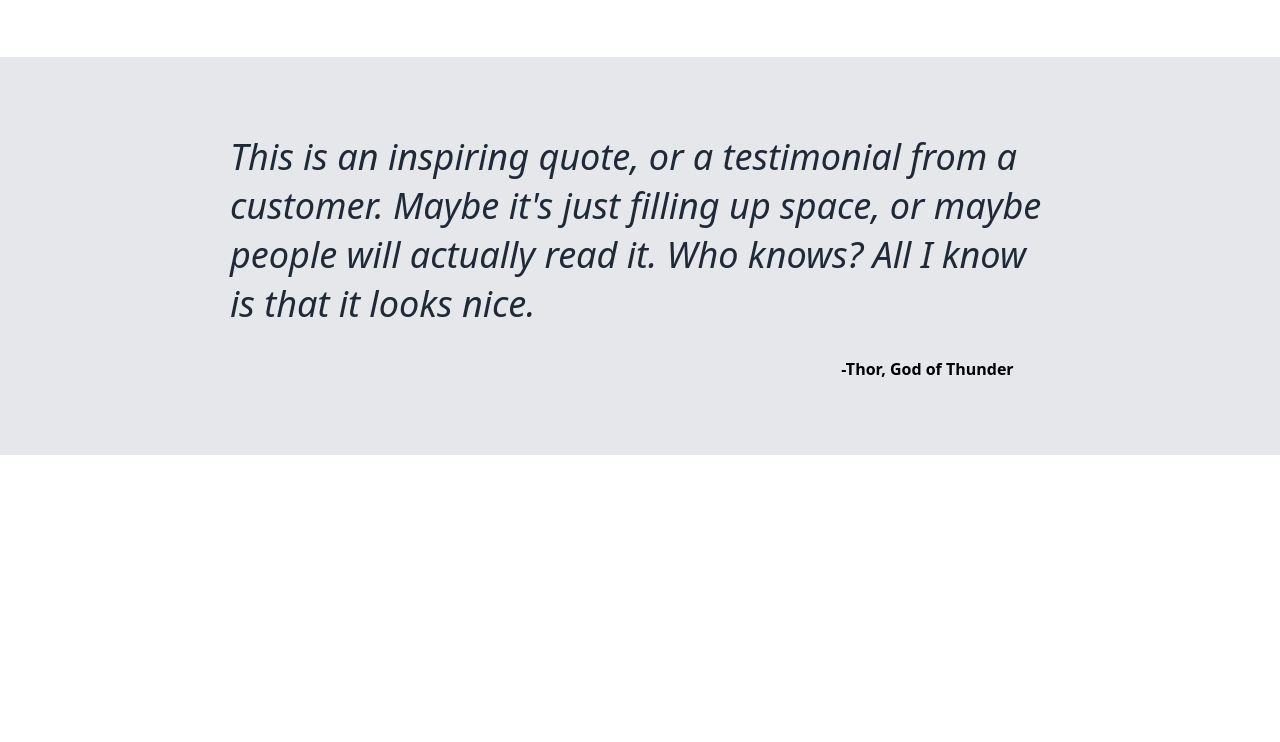
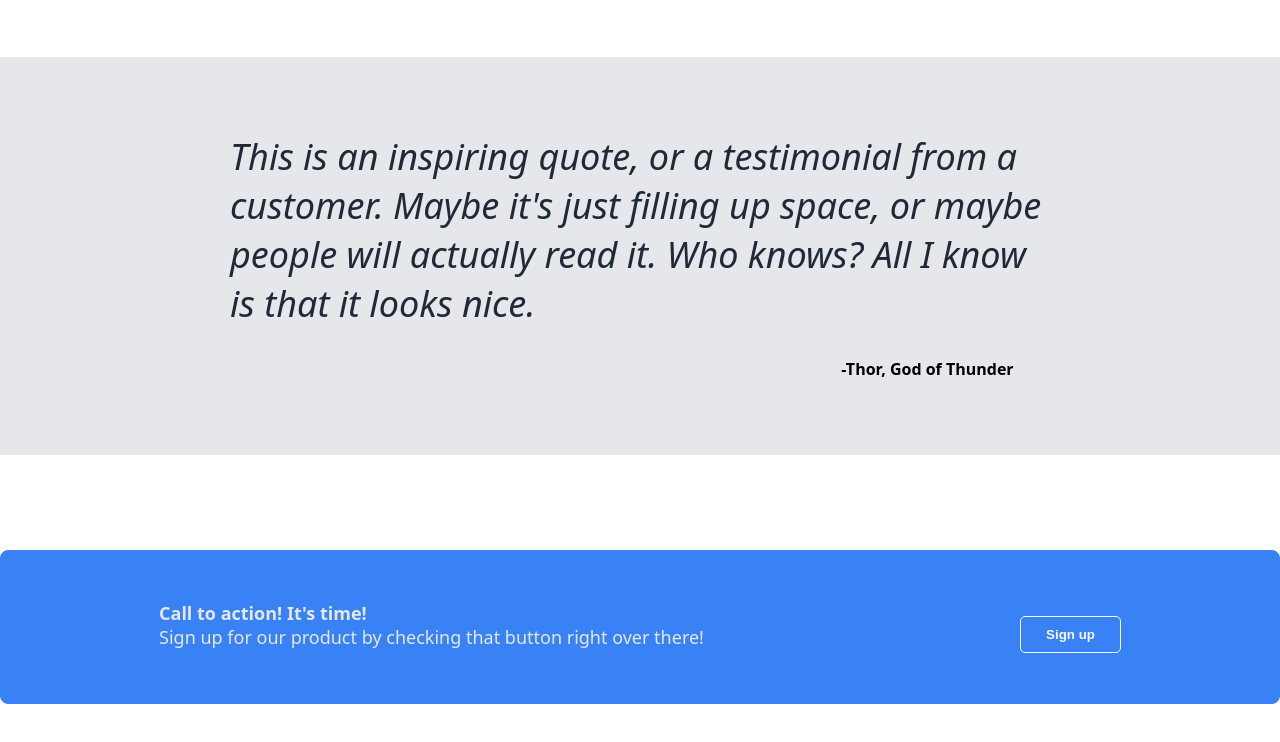
Before and after one commit to bantu46/project-landing-page, a plain HTML site: page index.html in a window 1280 px wide. Shown: the part 786-1528 px from the top of the page. Before the commit the page ends 1241 px from the top, so only its background shows below. Drawn offline with Linux system fonts and the light colour scheme.

Commit message:
Added the "call to action section"

```diff
--- a/index.html
+++ b/index.html
@@ -57,5 +57,16 @@
             <p>This is an inspiring quote, or a testimonial from a customer. Maybe it's just filling up space, or maybe people will actually read it. Who knows? All I know is that it looks nice.</p>
             <span>-Thor, God of Thunder</span>
         </div>
+        <div class="call-to-action">
+            <div class="container-cta">
+                <div class="lt-call-to-action">
+                    <p class="cta-bold">Call to action! It's time!</p>
+                    <p>Sign up for our product by checking that button right over there!</p>
+                </div>
+                <div>
+                    <button class="btn">Sign up</button>
+                </div>
+            </div>
+        </div>
     </body>
 </html>
--- a/style.css
+++ b/style.css
@@ -76,6 +76,7 @@ button {
    border-radius: 5px;
    border: none;
    margin-top: 15px;
+   font-weight: 900;
 }
 
 .header-rt {
@@ -148,3 +149,29 @@ span {
    padding-left: 575px;
    font-weight: 900;
 }
+
+/* CALL TO ACTION SECTION */
+.container-cta {
+   border: solid #3882f6 1px;
+   border-radius: 8px;
+   background-color: #3882f6;
+   display: flex;
+   margin: 95px auto;
+   padding: 50px 0;
+   max-width: 1605px;
+   justify-content: space-around;
+}
+
+.lt-call-to-action > p{
+   color: #e5e7eb;
+   font-size: 18px;
+}
+
+.cta-bold {
+   font-weight: 900;
+}
+
+.btn {
+   border:#f9faf8 solid 1px;
+   font-weight: 900;
+}
```
